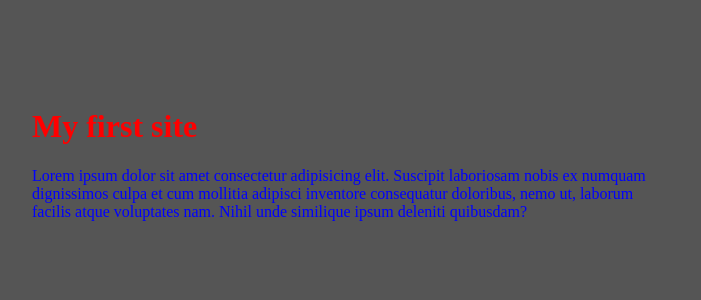
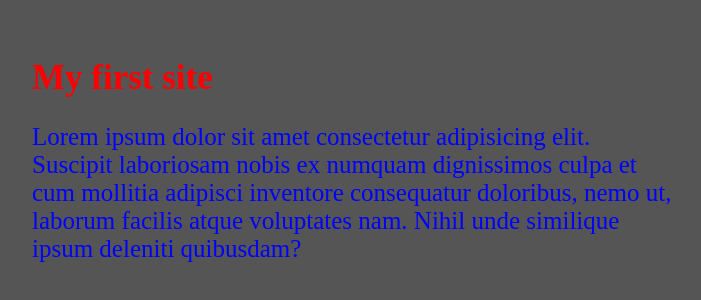
Before and after one commit to YuriyPavlyshyn/Hosting---My-first-site, a plain HTML site: page index.html in a window 1280 px wide. Shown: the part 238-538 px from the top of the page, without its empty margins (288-989 px from the left). Drawn offline with Linux system fonts and the light colour scheme.

Commit message:
New font size

```diff
--- a/style.css
+++ b/style.css
@@ -9,8 +9,10 @@ body {
 
 h1 {
     color: red;
+    font-size: 35px;
 }
 
 p {
     color: blue;
+    font-size: 25px;
 }
```
